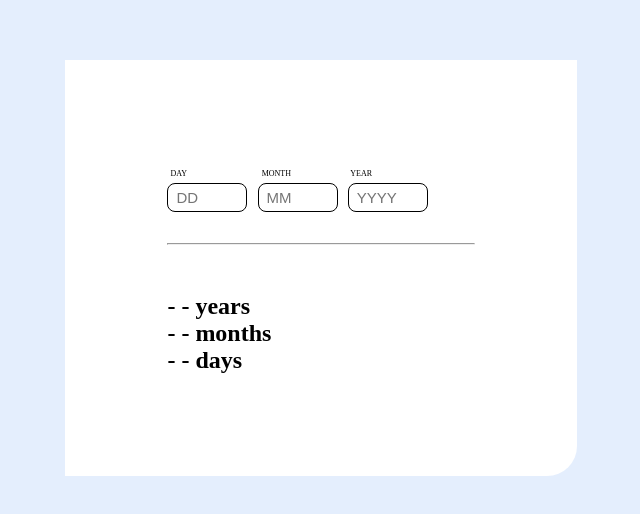
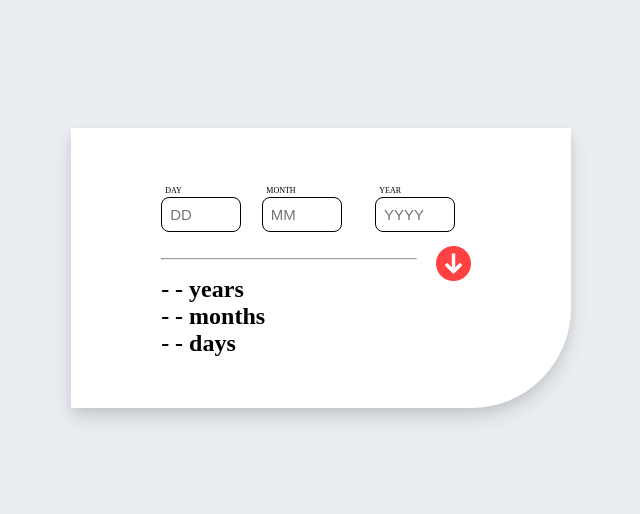
Before and after one commit to hurlavic/age-calculator, a plain HTML site: page index.html in a window 1280 px wide. Shown: the part 132-646 px from the top of the page, without its empty margins (319-959 px from the left). Drawn offline with Linux system fonts and the light colour scheme.

Commit message:
added styling to page

```diff
--- a/assets/css/style.css
+++ b/assets/css/style.css
@@ -1,55 +1,76 @@
-*{
+* {
   margin: 0;
   padding: 0;
   box-sizing: border-box;
 }
-
-body{
-    background-color: rgb(228, 238, 253);
+body {
+  background-color: rgb(234, 237, 241);
   min-height: 100vh;
   display: flex;
   justify-content: center;
   align-items: center;
 }
-
-section{
+.align {
+  margin: 0 auto;
+}
+section {
   display: flex;
   flex-direction: column;
   background-color: white;
-    padding: 8%;
-    border-bottom-right-radius: 30px;
-    width: 40%;
+  padding: 4% 2%;
+  border-bottom-right-radius: 100px;
+  width: 500px;
+  position: relative;
+  box-shadow: 0 10px 20px rgba(0, 0, 0, 0.12), 0 4px 8px rgba(0, 0, 0, 0.06);
 }
-
-/* form{
-    display: inline-block;
-} */
-input{
+form {
+  display: flex;
+  flex-direction: row;
+  margin-bottom: 1%;
+}
+input {
   width: 80px;
   padding: 1.5%;
   border-radius: 8px;
   outline: none;
   border: 1px solid black;
   margin-right: 2%;
-    margin-bottom: 10%;
 }
 input[type="text"] {
-padding: 5px 8px;
+  padding: 8px 8px;
   font-size: 15px;
+  font-weight: 600;
 }
-label{
+input::placeholder {
+  font-weight: 300;
+}
+label {
   font-size: 8px;
   text-align: center;
   width: 100%;
-margin-left: 1%;
+  padding-left: 4%;
 }
-.labels{
-    margin-bottom: 1%;
-
+.output {
+  align-self: flex-start;
+  margin-top: 5%;
 }
-.day-label{
-    margin-right: 22%;
+#arrow {
+  width: 35px;
 }
-.month-label{
-    margin-right: 17%;
+.error {
+  color: red;
+  font-size: small;
 }
+button {
+  background: white;
+  border: none;
+  position: absolute;
+  right: 20%;
+  top: 42%;
+  cursor: pointer;
+}
+hr {
+  align-self: flex-start;
+  width: 80%;
+  margin-top: 8%;
+}
--- a/assets/js/app.js
+++ b/assets/js/app.js
@@ -0,0 +1,30 @@
+let dayInput = document.querySelector("#day");
+let monthInput = document.querySelector("#month");
+let yearInput = document.querySelector("#year");
+let form = document.querySelector(".form");
+let errorContent = document.querySelector(".error");
+// let button = document.querySelector("button")
+
+form.addEventListener("submit", (e) => {
+  e.preventDefault();
+  const day = dayInput.value;
+  const month = monthInput.value;
+  const year = yearInput.value;
+
+  if (day === "" || month === "" || year === "") {
+    errorContent.textContent = "Field(s) can't be blank";
+    dayInput.style.border = "1px solid red";
+    monthInput.style.border = "1px solid red";
+    yearInput.style.border = "1px solid red";
+
+    if (day) {
+      dayInput.style.border = "";
+    }
+    if (month) {
+      monthInput.style.border = "";
+    }
+    if (year) {
+      yearInput.style.border = "";
+    }
+  }
+});
--- a/index.html
+++ b/index.html
@@ -22,26 +22,29 @@
 
   <body>
     <section>
-      <form action="submit">
-        <div class="labels">
-          <label for="day" class="day-label">DAY</label>
-          <label for="month" class="month-label">MONTH</label>
-          <label for="year" class="year-label">YEAR</label>
+      <div class="align">
+        <form action="submit" class="form">
+          <div class="input-group">
+            <label for="day">DAY</label>
+            <input type="text" id="day" placeholder="DD" maxlength="2">
           </div>
-        <div class="inputs">
-          <input type="text" id="day" placeholder="DD" maxlength="2">
+          <div class="input-group">
+            <label for="month">MONTH</label>
             <input type="text" id="month" placeholder="MM" maxlength="2">
+          </div>
+          <div class="input-group">
+            <label for="year">YEAR</label>
             <input type="text" id="year" placeholder="YYYY" maxlength="4">
           </div>
+          <button type="submit"><img src="/assets/images/download.png" alt="submit button" id="arrow"></button>
         </form>
-      <div class="divider">
+        <div class="error"></div>
         <hr>
-        <img src="/assets/images/icon-arrow.svg" alt="arrow">
-      </div>
         <div class="output">
           <h2>- - <strong>years</strong></h2>
           <h2>- - <strong>months</strong></h2>
           <h2>- - <strong>days</strong></h2>
+        </div>
       </div>
     </section>
     <!-- <footer class="attribution">
```
Also changed, not shown: assets/images/download.png (added). Lines whose indentation alone changed are shown as unchanged.
